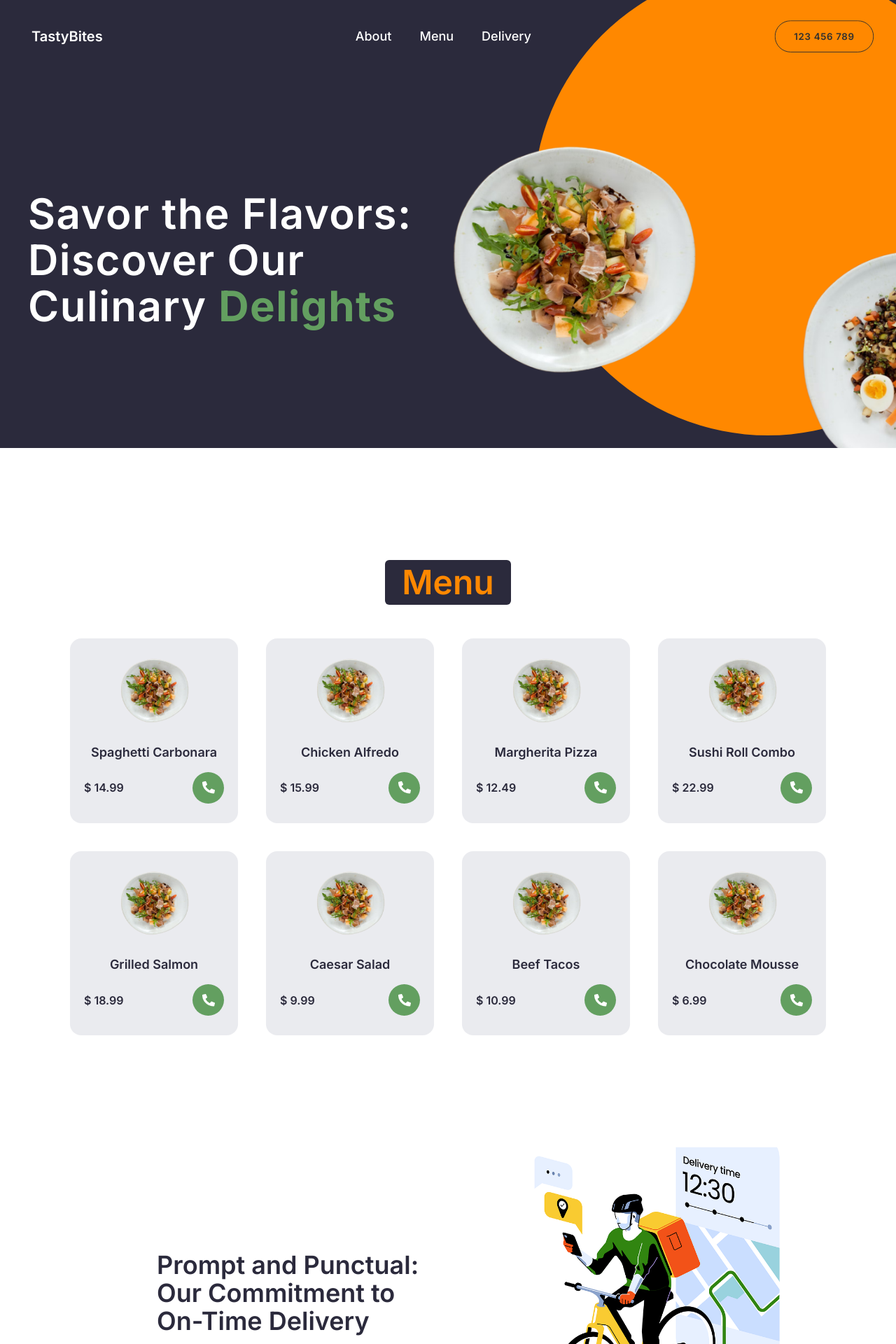
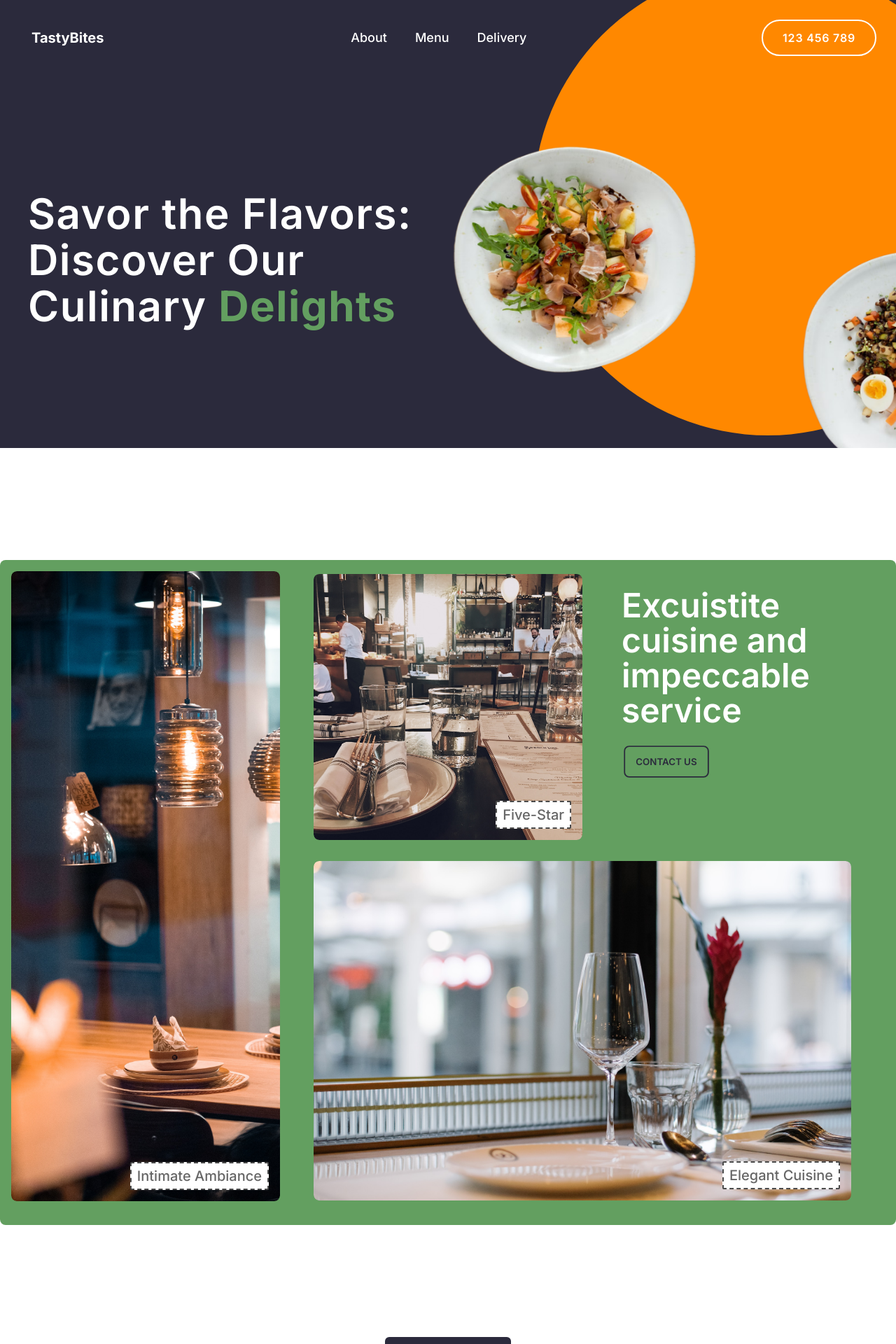
Before and after one commit to Jeetjyoti-Deka/TastyBites, a Next.js app: page / in a window 1280 px wide. Shown: the top 1920 px of the page at 70% size. Built offline with nearby package versions, Linux system fonts and the light colour scheme.

Commit message:
Some minor changes

```diff
--- a/app/layout.tsx
+++ b/app/layout.tsx
@@ -17,8 +17,10 @@ export default function RootLayout({
   children: React.ReactNode;
 }) {
   return (
-    <html lang="en" className="!scroll-smooth">
-      <body className={`${inter.className} relative overflow-x-hidden`}>
+    <html lang="en" className="!scroll-smooth hide-scrollbar">
+      <body
+        className={`${inter.className} relative overflow-x-hidden hide-scrollbar`}
+      >
         <Navbar />
         <main className="relative overflow-hidden">{children}</main>
         <Footer />
--- a/app/page.tsx
+++ b/app/page.tsx
@@ -8,10 +8,10 @@ export default function Home() {
   return (
     <div>
       <Hero />
+      <Vibe />
       <Menu />
       <Delivery />
       <Details />
-      <Vibe />
     </div>
   );
 }
--- a/components/Details.tsx
+++ b/components/Details.tsx
@@ -1,6 +1,9 @@
 const Details = () => {
   return (
-    <div id="about" className="max-container pb-20 xs:py-20 mb-32 scroll-mt-10">
+    <div
+      id="about"
+      className="max-container pb-20 xs:py-20 sm:mb-32 scroll-mt-10"
+    >
       <div className="flex flex-col gap-4 text-center md:text-left md:flex-row justify-center bg-white px-10 py-10 max-w-[60rem] mx-auto shadow-xl">
         <div className="flex-1 md:self-center">
           <h3 className="mb-2">
--- a/components/Hero.tsx
+++ b/components/Hero.tsx
@@ -2,10 +2,10 @@ import Image from "next/image";
 
 const Hero = () => {
   return (
-    <div className="xl:h-[80vh] w-full pb-20 sm:pb-0 pt-20 mb-20 sm:mb-40 bg-secondary overflow-hidden">
+    <div className="xl:h-[80vh] sm:min-h-[550px] w-full pb-20 sm:pb-0 pt-20 mb-20 sm:mb-40 bg-burger bg-cover sm:bg-secondary sm:bg-none overflow-hidden">
       <div className="flex w-full h-full max-container py-20 px-10">
         <div className="flex-1">
-          <h1 className="text-white text-xl xs:text-3xl sm:text-5xl md:text-6xl font-semibold md:leading-[66px] tracking-wide xs:pt-20 lg:pt-28 z-50">
+          <h1 className="text-secondary sm:text-white text-xl xs:text-3xl sm:text-5xl md:text-6xl font-bold sm:font-semibold md:leading-[66px] tracking-wide xs:pt-20 lg:pt-28 z-50">
             Savor the Flavors:
             <br /> Discover Our <br /> Culinary{" "}
             <span className="text-accent font-bold">Delights</span>
--- a/components/Menu.tsx
+++ b/components/Menu.tsx
@@ -6,12 +6,12 @@ import React from "react";
 const Menu = () => {
   return (
     <div id="menu" className="max-container mb-40 scroll-mt-10">
-      <div className="flex items-center justify-center">
-        <h3 className="text-center text-2xl md:text-5xl py-2 px-6 rounded-md text-primary bg-secondary font-semibold mb-6 md:mb-12">
+      <div className="flex items-center justify-center mb-10 md:mb-16">
+        <h3 className="text-center text-2xl md:text-5xl py-2 px-6 rounded-md text-primary bg-secondary font-semibold ">
           Menu
         </h3>
       </div>
-      <div className="hidden sm:flex flex-wrap justify-center gap-10 mx-auto px-12">
+      <div className="hide-scrollbar overflow-x-scroll flex flex-nowrap sm:flex-wrap justify-start sm:justify-center gap-10 sm:mx-auto px-4 sm:px-12">
         {Foods.map((item, index) => (
           <React.Fragment key={index}>
             <MenuCard food={item} />
@@ -19,9 +19,9 @@ const Menu = () => {
         ))}
       </div>
 
-      <div className="block sm:hidden">
+      {/* <div className="block sm:hidden">
         <MenuTable />
-      </div>
+      </div> */}
     </div>
   );
 };
--- a/components/Navbar.tsx
+++ b/components/Navbar.tsx
@@ -9,13 +9,13 @@ const Navbar = () => {
         <div>
           <Link
             href="/"
-            className="btn btn-ghost normal-case text-xl text-white"
+            className="btn btn-ghost normal-case font-bold text-xl text-secondary sm:text-white"
           >
             TastyBites
           </Link>
         </div>
 
-        <ul className="hidden md:flex gap-10">
+        <ul className="hidden sm:flex gap-6 md:gap-10">
           {NavbarLinks.map((link, index) => (
             <li key={index}>
               <Link
@@ -28,9 +28,9 @@ const Navbar = () => {
           ))}
         </ul>
 
-        <button className="btn btn-outline btn-white border-spacing-4 rounded-full px-7 tracking-wider hidden md:block">
+        <div className="border-2 border-white text-white font-semibold py-3 border-spacing-4 rounded-full px-7 tracking-wider hidden sm:block">
           123 456 789
-        </button>
+        </div>
         <NavbarButton />
       </div>
     </div>
--- a/components/NavbarButton.tsx
+++ b/components/NavbarButton.tsx
@@ -3,32 +3,20 @@ import Link from "next/link";
 
 const NavbarButton = () => {
   return (
-    <div className="flex-none md:hidden">
+    <div className="flex-none sm:hidden">
       <details className="dropdown dropdown-bottom dropdown-end">
         <summary
           tabIndex={0}
           className="btn btn-ghost btn-circle bg-transparent hover:bg-white/20 active:bg-black/5 transition-all"
         >
-          {/* <svg
-            xmlns="http://www.w3.org/2000/svg"
-            fill="none"
-            viewBox="0 0 24 24"
-            className="inline-block w-5 h-5 jcurrent"
-          >
-            <path
-              strokeLinecap="round"
-              strokeLinejoin="round"
-              strokeWidth="2"
-              d="M5 12h.01M12 12h.01M19 12h.01M6 12a1 1 0 11-2 0 1 1 0 012 0zm7 0a1 1 0 11-2 0 1 1 0 012 0zm7 0a1 1 0 11-2 0 1 1 0 012 0z"
-            ></path>
-          </svg> */}
+          {/* e5deed */}
           <svg
-            fill="#e5deed"
+            fill="#2A293B"
             xmlns="http://www.w3.org/2000/svg"
             viewBox="-4 -4 24 24"
             className="inline-block w-8 h-8 stroke-current"
             stroke="#e5deed"
-            strokeWidth="0.384"
+            strokeWidth="0.9"
             transform="rotate(0)"
           >
             <g id="SVGRepo_bgCarrier" strokeWidth="0"></g>
--- a/components/Vibe.tsx
+++ b/components/Vibe.tsx
@@ -2,7 +2,7 @@ import Image from "next/image";
 
 const Vibe = () => {
   return (
-    <div className="max-container ">
+    <div className="max-container">
       <div className="hidden lg:block w-full h-[950px] bg-accent mx-auto rounded-lg relative p-4 mb-40 overflow-hidden">
         <div className="group w-[30%] h-[900px] absolute overflow-hidden rounded-lg">
           <Image
@@ -12,7 +12,7 @@ const Vibe = () => {
             height={500}
             className="w-full h-full object-cover rounded-lg hover:scale-110 transition-all"
           />
-          <p className="absolute bottom-4 right-4 text-black/60 text-xl bg-white px-2 py-1 rounded-sm font-medium border-2 border-black/70 border-dashed group-hover:scale-105 transition-all">
+          <p className="absolute bottom-4 right-4 text-black/60 text-xl bg-white px-2 py-1 rounded-sm font-medium border-2 border-black/70 border-dashed">
             Intimate Ambiance
           </p>
         </div>
@@ -24,7 +24,7 @@ const Vibe = () => {
             height={500}
             className="w-full h-full object-cover rounded-lg hover:scale-110 transition-all"
           />
-          <p className="absolute bottom-4 right-4 text-black/60 text-xl bg-white px-2 py-1 rounded-sm font-medium border-2 border-black/70 border-dashed group-hover:scale-105 transition-all">
+          <p className="absolute bottom-4 right-4 text-black/60 text-xl bg-white px-2 py-1 rounded-sm font-medium border-2 border-black/70 border-dashed">
             Five-Star
           </p>
         </div>
@@ -36,7 +36,7 @@ const Vibe = () => {
             height={900}
             className="w-full h-full object-cover rounded-lg hover:scale-110 transition-all"
           />
-          <p className="absolute bottom-4 right-4 text-black/60 text-xl bg-white px-2 py-1 rounded-sm font-medium border-2 border-black/70 border-dashed group-hover:scale-105 transition-all">
+          <p className="absolute bottom-4 right-4 text-black/60 text-xl bg-white px-2 py-1 rounded-sm font-medium border-2 border-black/70 border-dashed">
             Elegant Cuisine
           </p>
         </div>
@@ -44,13 +44,13 @@ const Vibe = () => {
           <p className="text-5xl font-semibold text-white leading-[50px]">
             Excuistite cuisine and impeccable service
           </p>
-          <button className="btn btn-outline btn-primary mt-6">
+          <button className="btn btn-outline btn-secondary border-2 text-md mt-6 active:text-white active:border-none transition-all">
             Contact Us
           </button>
         </div>
       </div>
 
-      <div className="mb-40 bg-accent lg:hidden flex flex-col items-center">
+      <div className="mb-28 bg-accent lg:hidden flex flex-col items-center">
         <div className="hide-scrollbar flex h-[500px] w-full items-start justify-start gap-8 overflow-x-auto p-4">
           <div className="relative min-w-[600px] rounded-lg overflow-hidden">
             <Image
@@ -60,7 +60,7 @@ const Vibe = () => {
               height={500}
               className="w-full h-full object-cover"
             />
-            <p className="absolute bottom-4 right-4 text-black/60 text-xl bg-white px-2 py-1 rounded-sm font-medium border-2 border-black/70 border-dashed group-hover:scale-105 transition-all">
+            <p className="absolute bottom-4 right-4 text-black/60 text-xl bg-white px-2 py-1 rounded-sm font-medium border-2 border-black/70 border-dashed transition-all">
               Intimate Ambiance
             </p>
           </div>
@@ -84,7 +84,7 @@ const Vibe = () => {
               height={500}
               className="w-full h-full object-cover"
             />
-            <p className="absolute bottom-4 right-4 text-black/60 text-xl bg-white px-2 py-1 rounded-sm font-medium border-2 border-black/70 border-dashed group-hover:scale-105 transition-all">
+            <p className="absolute bottom-4 right-4 text-black/60 text-xl bg-white px-2 py-1 rounded-sm font-medium border-2 border-black/70 border-dashed">
               Five-Star
             </p>
           </div>
@@ -92,7 +92,7 @@ const Vibe = () => {
         <p className="text-white text-center text-3xl font-semibold tracking-wide pb-4">
           Excuistite cuisine and impeccable service
         </p>
-        <button className="btn btn-outline btn-primary mt-6 mb-10">
+        <button className="btn btn-outline btn-secondary border-2 text-md mt-6 mb-10 active:bg-secondary active:text-white active:border-none transition-all">
           Contact Us
         </button>
       </div>
--- a/tailwind.config.ts
+++ b/tailwind.config.ts
@@ -15,6 +15,7 @@ const config: Config = {
       },
       backgroundImage: {
         delivery: "url('/delivery-bg.png')",
+        burger: "url('/burger-img.png')",
       },
     },
   },
```
